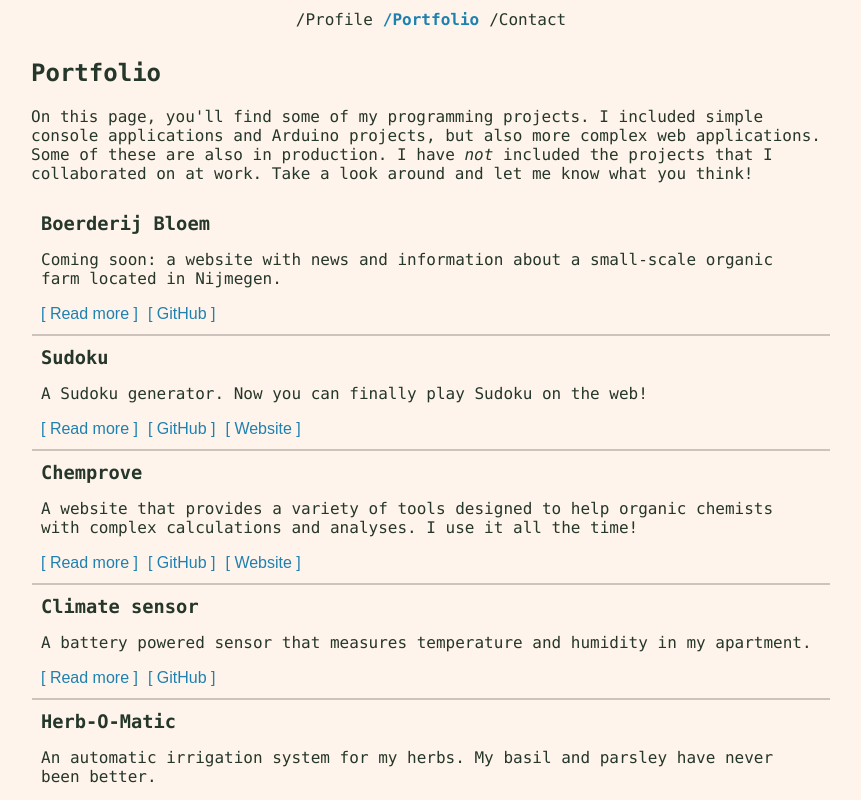
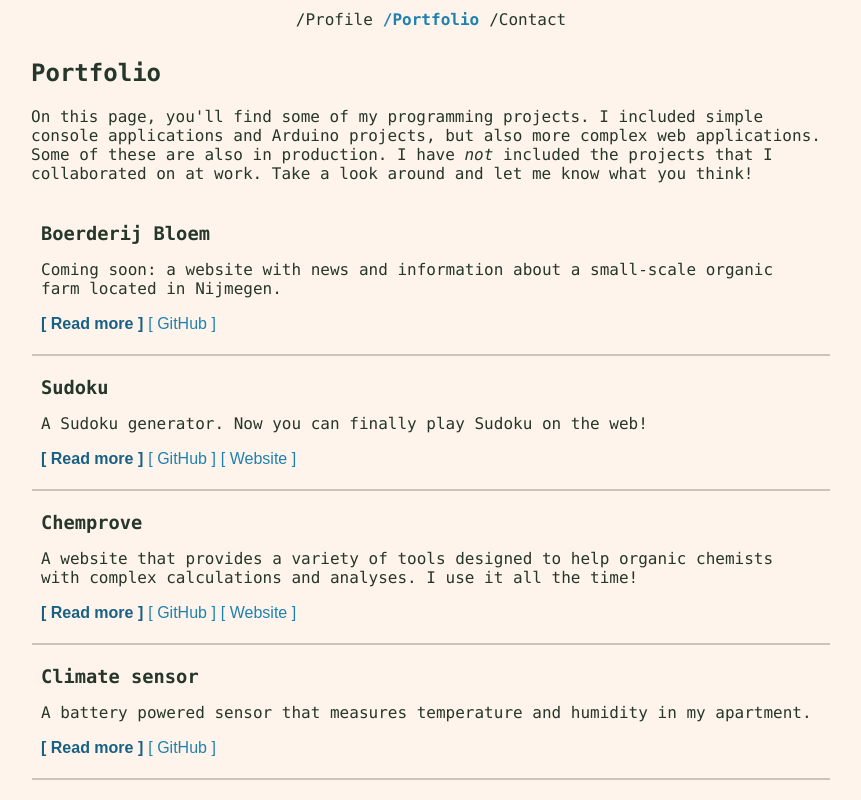
Before and after one commit to Noldyman/portfolio, a Next.js app: page /portfolio in a window 1280 px wide. Shown: the top 800 px of the page, without its empty margins (209-1070 px from the left). Built offline with nearby package versions, Linux system fonts and the light colour scheme.

Commit message:
improve portfolio navigation

```diff
--- a/src/components/button.tsx
+++ b/src/components/button.tsx
@@ -2,12 +2,15 @@ import { ButtonHTMLAttributes, ReactNode } from "react";
 
 interface Props extends ButtonHTMLAttributes<HTMLButtonElement> {
   children: string;
+  highlight?: boolean;
 }
 
 export const Button = (props: Props) => {
+  const { children, highlight } = props;
+
   return (
-    <button type="button" {...props}>
-      [ {props.children} ]
+    <button type="button" className={highlight ? "highlighted" : ""} {...props}>
+      [ {children} ]
     </button>
   );
 };
--- a/src/components/postButtonGroup.tsx
+++ b/src/components/postButtonGroup.tsx
@@ -1,6 +1,8 @@
+import { posts } from "@/pages/portfolio/index";
 import { PostMetaData } from "@/models/posts";
 import Link from "next/link";
 import { Button } from "./button";
+import { useRouter } from "next/navigation";
 
 interface Props {
   metaData: PostMetaData;
@@ -8,16 +10,41 @@ interface Props {
 }
 
 export default function PostButtonGroup({ metaData, isListItem }: Props) {
+  const router = useRouter();
+  const currPostIndex = posts.findIndex((p) => p.name === metaData.name);
+  const prevPost = posts[currPostIndex - 1]?.name;
+  const nextPost = posts[currPostIndex + 1]?.name;
+
+  const handlePrevPost = () => {
+    if (!prevPost) return;
+    router.replace(prevPost);
+  };
+
+  const handleNextPost = () => {
+    if (!nextPost) return;
+    router.replace(nextPost);
+  };
+
   return (
     <div className="button-group">
       {isListItem ? (
         <Link href={`portfolio/${metaData.name}`}>
-          <Button>Read more</Button>
+          <Button highlight>Read more</Button>
         </Link>
       ) : (
         <Link href="/portfolio">
-          <Button>&lt;- Go back</Button>
+          <Button>&#x2190; Back</Button>
         </Link>
+      )}
+      {!isListItem && (
+        <>
+          <Button onClick={handlePrevPost} disabled={!prevPost} title="Previous post">
+            &#x2191;
+          </Button>
+          <Button onClick={handleNextPost} disabled={!nextPost} title="Next post">
+            &#x2193;
+          </Button>
+        </>
       )}
       <Link href={metaData.gitHubPath} target="_blank">
         <Button>GitHub</Button>
--- a/src/pages/index.tsx
+++ b/src/pages/index.tsx
@@ -1,7 +1,7 @@
 import Link from "next/link";
 import differenceInYears from "date-fns/differenceInYears";
 import SyntaxHighlighter from "react-syntax-highlighter";
-import { vs2015 } from "react-syntax-highlighter/dist/esm/styles/hljs";
+import { darcula } from "react-syntax-highlighter/dist/esm/styles/hljs";
 import Head from "next/head";
 
 export default function Profile() {
@@ -39,7 +39,7 @@ export default function Profile() {
         (web-)development. Let me introduce myself with this js object:
       </p>
       {SyntaxHighlighter && (
-        <SyntaxHighlighter className="code-block" language="javascript" style={vs2015}>
+        <SyntaxHighlighter style={darcula} className="code-block" language="javascript">
           {code}
         </SyntaxHighlighter>
       )}
--- a/src/pages/portfolio/index.tsx
+++ b/src/pages/portfolio/index.tsx
@@ -18,7 +18,7 @@ export default function Portfolio() {
       <div className="portfolio-posts">
         {posts.map((post, i) => (
           <>
-            {i > 0 && <hr />}
+            {i > 0 && <hr key={i} />}
             <div className="portfolio-post-preview" key={post.name}>
               <h3>{post.title}</h3>
               <p>{post.description}</p>
--- a/src/styles/global.scss
+++ b/src/styles/global.scss
@@ -78,8 +78,23 @@ button:hover {
   color: $secondary-color;
 }
 
+button.highlighted {
+  font-weight: bold;
+  color: darken($primary-color, 10);
+}
+
+button.highlighted:hover {
+  font-weight: bold;
+  color: darken($secondary-color, 10);
+}
+
+button:disabled {
+  color: rgba(grey, 0.8);
+  cursor: default;
+}
+
 .button-group {
   display: flex;
-  gap: $flex-gap;
+  gap: 5px;
   flex-wrap: wrap;
 }
--- a/src/styles/portfolio.scss
+++ b/src/styles/portfolio.scss
@@ -12,7 +12,7 @@
 }
 
 .portfolio-post-preview {
-  padding: 0px 10px;
+  padding: 10px 10px;
 }
 
 .post {
--- a/src/styles/profile.scss
+++ b/src/styles/profile.scss
@@ -15,7 +15,7 @@
 }
 
 .code-block {
-  border-radius: 10px !important;
+  border-radius: 5px;
   line-height: 1.5;
   padding: 15px 20px !important;
 }
```
